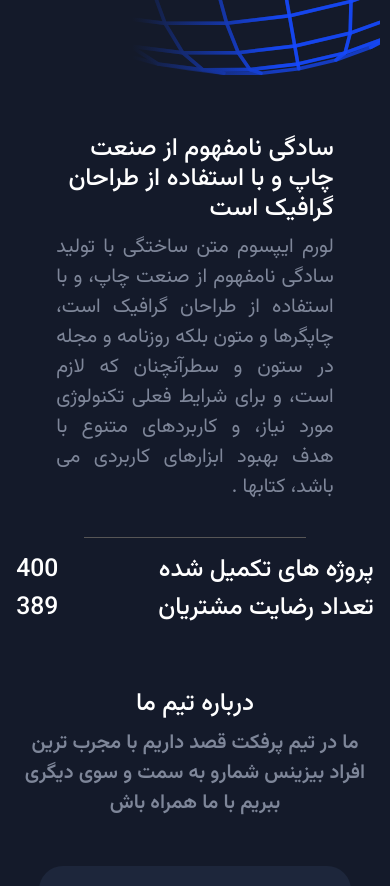
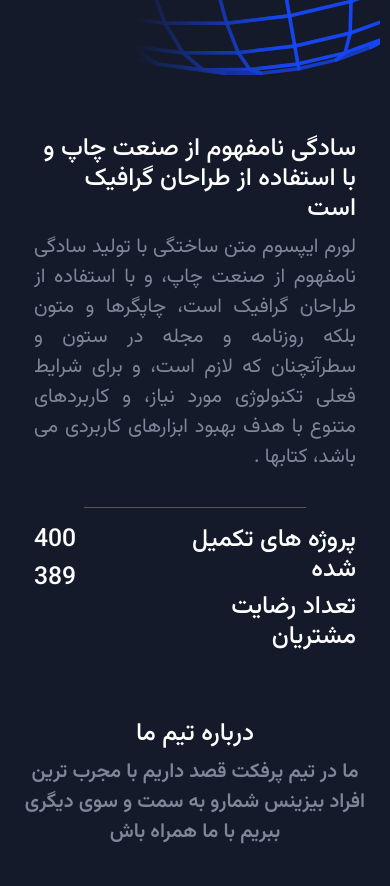
Before and after one commit to Amiraliansaripour/PerfectCodeNew, a React (Create React App) app: page /about in a window 390 px wide. Shown: the part 2020-2906 px from the top of the page. Built offline with nearby package versions, Linux system fonts and the light colour scheme.

Commit message:
fixed responsive

```diff
--- a/src/Responsive.css
+++ b/src/Responsive.css
@@ -51,6 +51,7 @@
     .our-project-number {
         align-self: center !important;
         gap: 100px;
+
     }
 }
 
--- a/src/components/aboutUs/aboutTeam/AboutTeam.css
+++ b/src/components/aboutUs/aboutTeam/AboutTeam.css
@@ -1,4 +1,8 @@
-.aboutIcon{
+.aboutTeam {
+    margin-top: 10%;
+}
+
+.aboutIcon {
     width: 60px !important;
     height: 60px !important;
     background-color: #1649FF;
@@ -8,6 +12,7 @@
     -ms-border-radius: 50%;
     -o-border-radius: 50%;
 }
+
 .aboutTeam p {
     font-size: 17px;
 }
--- a/src/components/aboutUs/aboutUsOurProject/AboutUsOurProject.jsx
+++ b/src/components/aboutUs/aboutUsOurProject/AboutUsOurProject.jsx
@@ -5,10 +5,10 @@ const AboutUsOurProject = () => {
     <section className='content our-project d-flex flex-row-reverse justify-content-center align-items-center'>
       <div className='our-project-bg-img'></div>
       <div className=' our-project-desc d-flex flex-column align-item-self-start flex-end'>
-        <h2 className='w-75'>سادگی نامفهوم از صنعت چاپ و با استفاده از طراحان گرافیک است</h2>
-        <p className='w-75'>لورم ایپسوم متن ساختگی با تولید سادگی نامفهوم از صنعت چاپ، و با استفاده از طراحان گرافیک است، چاپگرها و متون بلکه روزنامه و مجله در ستون و سطرآنچنان که لازم است، و برای شرایط فعلی تکنولوژی مورد نیاز، و کاربردهای متنوع با هدف بهبود ابزارهای کاربردی می باشد، کتابها .</p>
-        <div className="line"></div>
-        <div className='our-project-number d-flex flex-row text-start align-self-end'>
+        <h2 className='w-100 px-4'>سادگی نامفهوم از صنعت چاپ و با استفاده از طراحان گرافیک است</h2>
+        <p className='w-100 px-4'>لورم ایپسوم متن ساختگی با تولید سادگی نامفهوم از صنعت چاپ، و با استفاده از طراحان گرافیک است، چاپگرها و متون بلکه روزنامه و مجله در ستون و سطرآنچنان که لازم است، و برای شرایط فعلی تکنولوژی مورد نیاز، و کاربردهای متنوع با هدف بهبود ابزارهای کاربردی می باشد، کتابها .</p>
+        <div className="line d-lg-none d-block"></div>
+        <div className='our-project-number d-flex flex-row text-start align-self-end px-4'>
 
           <div className='me-5'>
             <h2>400</h2>
```
